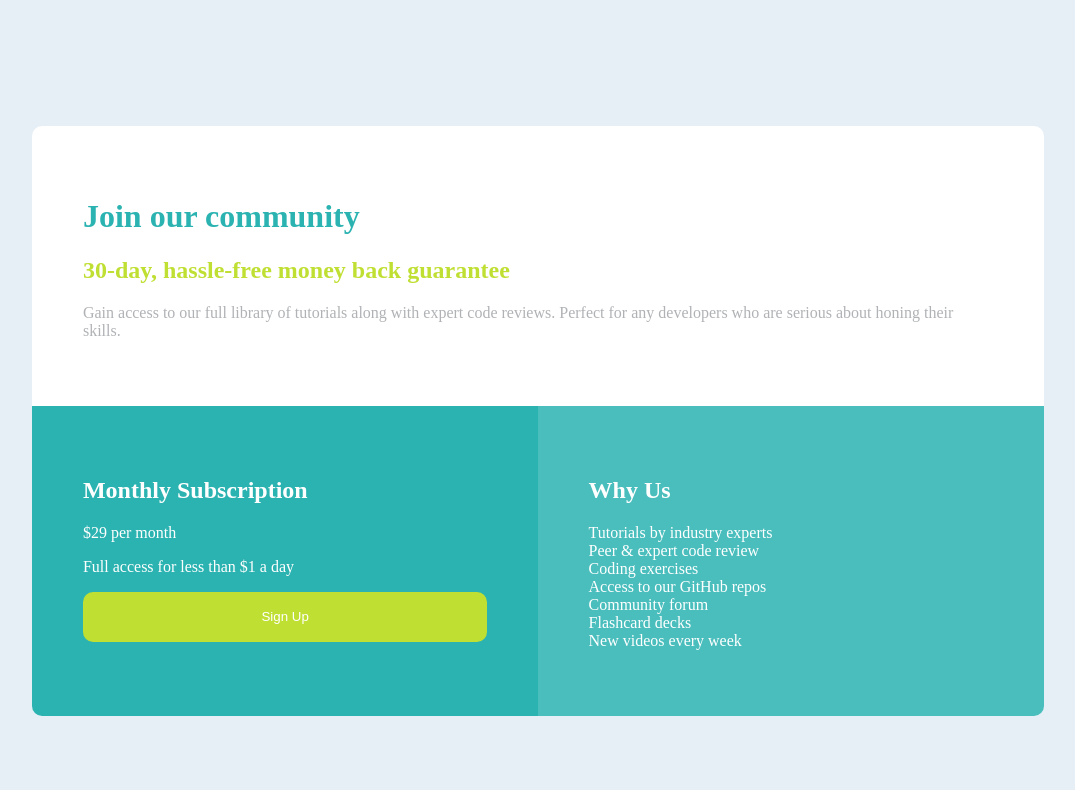
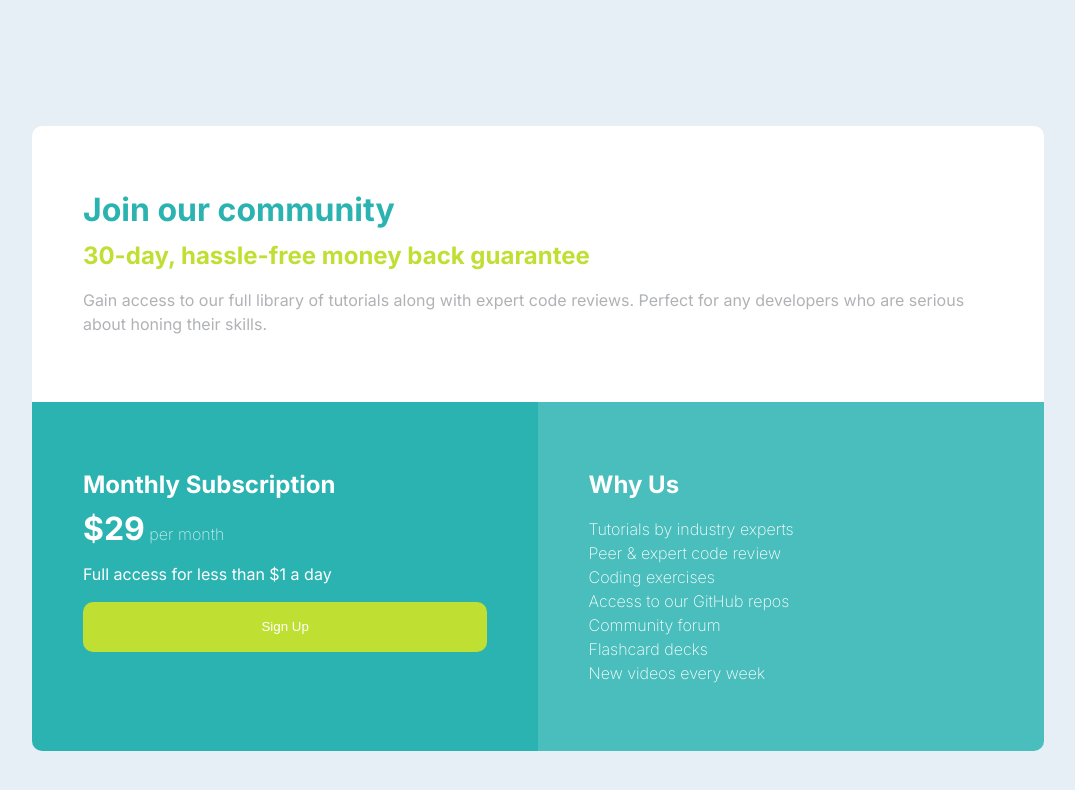
Before and after one commit to marcosdh22/challenges_ZG, a plain HTML site: page price grid/challenge/index.html in a window 1280 px wide. Shown: the whole page, without its empty margins (102-1177 px from the left). Drawn offline with Linux system fonts and the light colour scheme; files whose address does not match are found by name.

Commit message:
Finalizado, falta corroborar

```diff
--- a/price grid/challenge/index.html
+++ b/price grid/challenge/index.html
@@ -8,7 +8,13 @@
     <title>Price card Challenge</title>
     <link rel="icon" type="image/x-icon" href="C:\html code\zachgoll\price grid\challenge\favicon-32x32.png">
     <link rel="stylesheet" type="text/css" href="C:\html code\zachgoll\price grid\challenge\style.css" />
+    <link rel="preconnect" href="https://fonts.googleapis.com">
+    <link rel="preconnect" href="https://fonts.gstatic.com" crossorigin>
+    <link href="https://fonts.googleapis.com/css2?family=Inter:wght@400&display=swap" rel="stylesheet">
+    <link href="https://fonts.googleapis.com/css2?family=Inter:wght@700&display=swap" rel="stylesheet">
+    <link href="https://fonts.googleapis.com/css2?family=Inter:wght@200&display=swap" rel="stylesheet">
 </head>
+
 <body>
     <div class="tarjeta">
         <div class="up">
@@ -20,7 +26,7 @@
         <div class="down">
             <div class="c2">
                 <h2>Monthly Subscription</h2>
-                <p><span>$29</span> per month</p>
+                <p><span id="strong">$29</span> <span id="weak"> per month</span></p>
                 <p>Full access for less than $1 a day</p>
                 <button>Sign Up</button>
             </div>
--- a/price grid/challenge/style.css
+++ b/price grid/challenge/style.css
@@ -1,6 +1,9 @@
 body {
     background: rgba(230,239,246,255);
-
+    font-family: 'Inter', sans-serif;
+    font-size: 16px;
+    font-weight:400;
+    line-height: 150%;
     /*
     PONER LETRAS Y GROSORES
     TODO LO DEMÁS QUE SEA GENERAL AL DOC
@@ -50,9 +53,20 @@ h1 {
 
 }
 
+#strong {
+    font-size: 2rem;
+    font-weight: 700;
+}
+
+#weak {
+    font-weight: 200;
+    opacity: 0.75;
+}
+
 .listita {
     list-style-type: none;
     padding-left: 0;
+    font-weight: 200;
 }
 
 .down {
```
